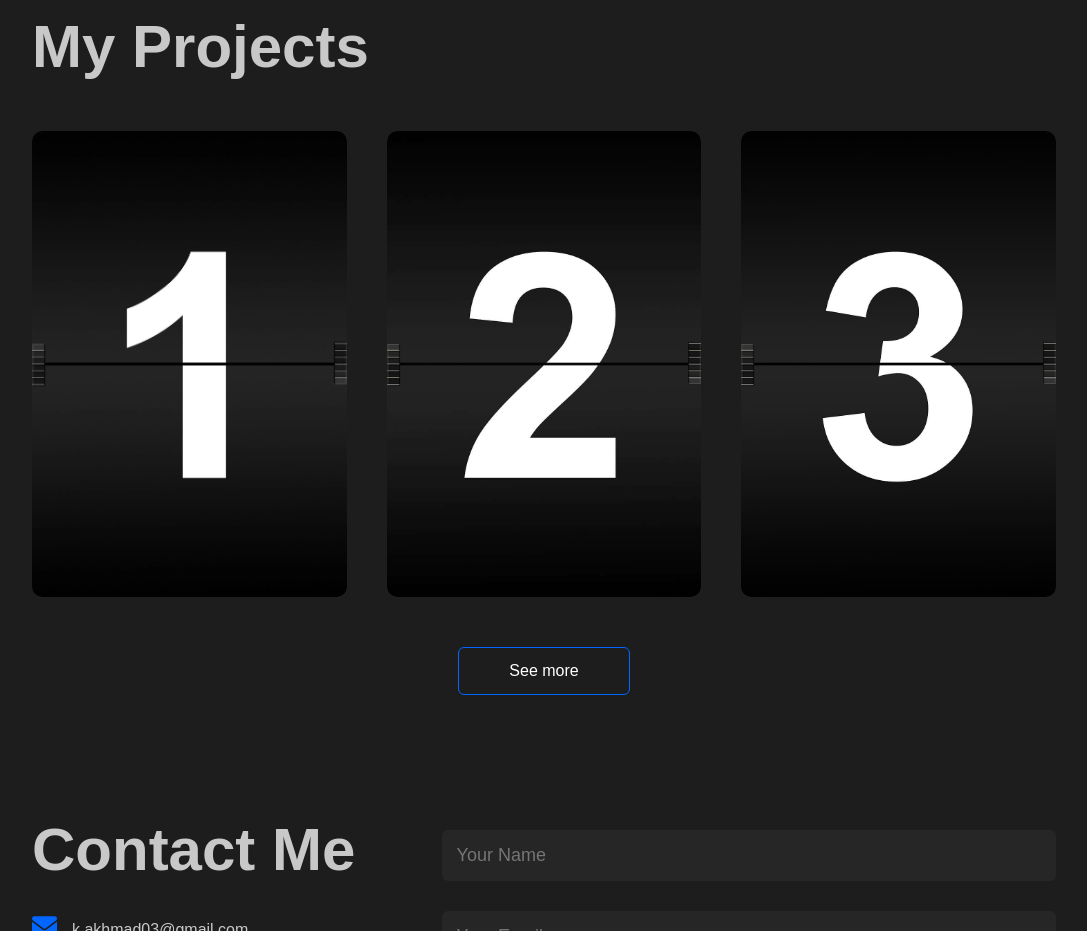
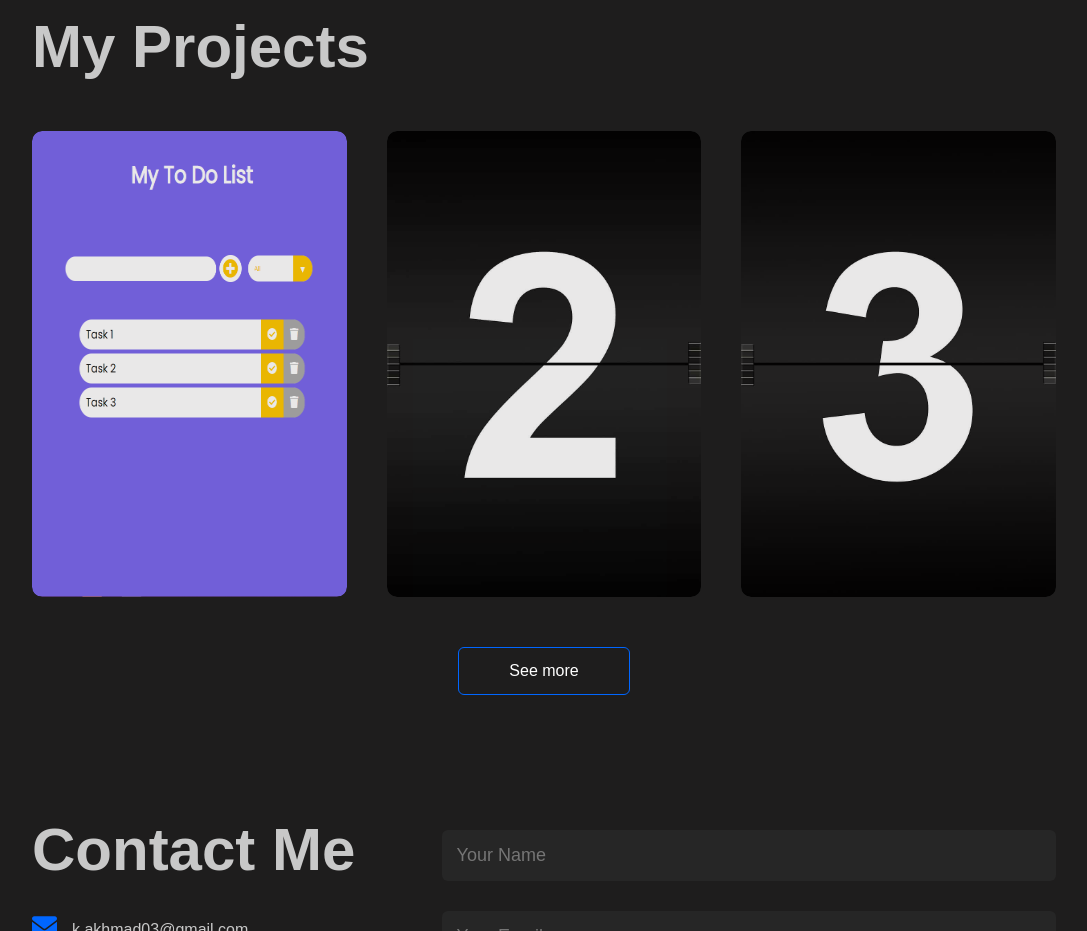
Before and after one commit to Akhmadk03/Portfolio, a plain HTML site: page Portfolio/index.html in a window 1280 px wide. Shown: the part 1440-2371 px from the top of the page, without its empty margins (96-1183 px from the left). Drawn offline with Linux system fonts and the light colour scheme.

Commit message:
added project 1

```diff
--- a/Portfolio/index.html
+++ b/Portfolio/index.html
@@ -110,11 +110,11 @@
         <h1 class="sub-title">My Projects</h1>
         <div class="work-list">
             <div class="work">
-                <img src="Images/One.webp">
+                <img src="Images/ToDoList-Img.PNG">
                 <div class="layer">
                     <h3>Project One</h3>
                     <p>Description for the project One</p>
-                    <a href="#"><i class="fa-solid fa-arrow-up-right-from-square"></i></a>
+                    <a href="https://to-do-list-nine-plum.vercel.app/" target="_blank"><i class="fa-solid fa-arrow-up-right-from-square"></i></a>
                 </div>
             </div>
             <div class="work">
--- a/Portfolio/style.css
+++ b/Portfolio/style.css
@@ -185,6 +185,8 @@ nav ul li a:hover::after{
 }
 .work img{
     width: 100%;
+    height: 100%;
+    opacity: 90%;
     border-radius: 10px;
     display: block;
     transition: transform 0.5s;
```
Also changed, not shown: Portfolio/Images/ToDoList-Img.PNG (added).
